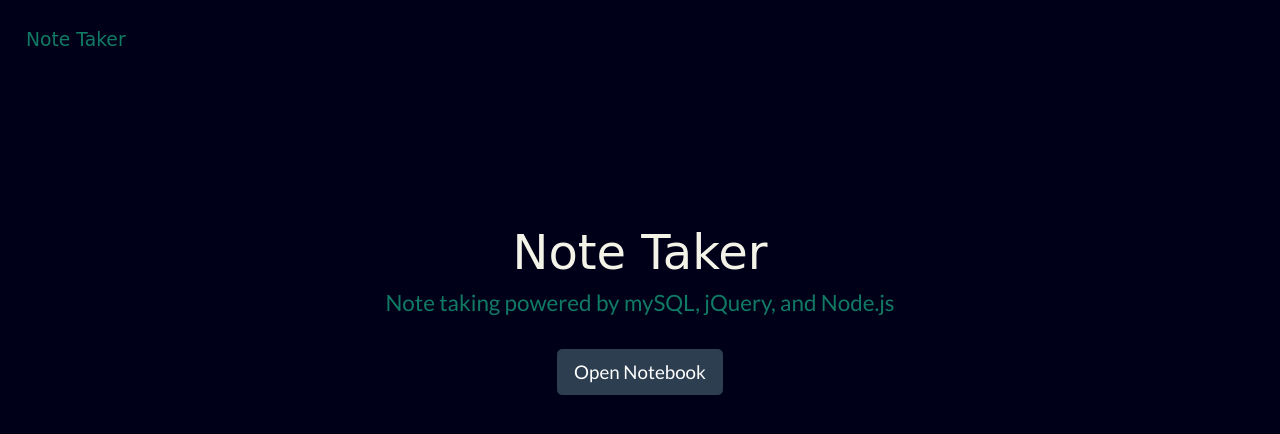
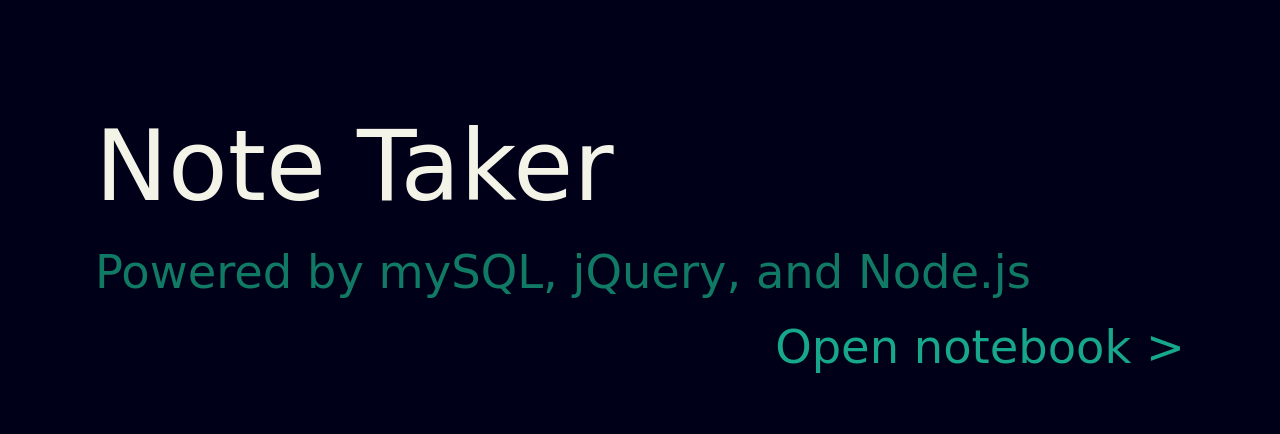
Before and after one commit to egilbertsen/notes-app, a website: page public/index.html in a window 1280 px wide. Drawn offline with nearby package versions, Linux system fonts and the light colour scheme; no server answers; a web font is replaced by a local one.

Commit message:
adding homepage animation

```diff
--- /dev/null
+++ b/public/assets/css/animation.css
@@ -0,0 +1,73 @@
+
+/* based on https://abubakersaeed.netlify.app/designs/d12-block-revealing-effect/ */
+*,
+*::before,
+*::after {
+  margin: 0;
+  padding: 0;
+  box-sizing: border-box;
+}
+
+.hang-right {
+    float: right;
+}
+
+.block-effect .big {
+    font-size: calc(8px + 7vw);
+}
+
+.block-effect .little {
+    font-size: calc(8px + 3vw);
+}
+
+.block-reveal {
+  --t: calc(var(--td) + var(--d));
+  color: transparent;
+  padding: 10px;
+  position: relative;
+  overflow: hidden;
+  animation: revealBlock 0s var(--t) forwards;
+}
+
+.block-reveal::after {
+  content: '';
+  width: 0%;
+  height: 100%;
+  padding-bottom: 4px;
+  position: absolute;
+  top: 0;
+  left: 0;
+  background: var(--bc);
+  animation: revealingIn var(--td) var(--d) forwards, revealingOut var(--td) var(--t) forwards;
+}
+
+
+/* animations */
+@keyframes revealBlock {
+  100% {
+    color: var(--c);
+  }
+}
+
+@keyframes revealingIn {
+
+  0% {
+    width: 0;
+  }
+
+  100% {
+    width: 100%;
+  }
+}
+
+@keyframes revealingOut {
+
+  0% {
+    transform: translateX(0);
+  }
+
+  100% {
+    transform: translateX(100%);
+  }
+
+}
--- a/public/assets/css/styles.css
+++ b/public/assets/css/styles.css
@@ -12,11 +12,10 @@
 
 h3 {
   color: #117A65;
-  font-size: 1.4rem;
+
 }
-
-.jumbotron {
-  background-color:#000019;
+.animDiv {
+  margin-top: calc(8px + 7vw);
 }
 
 .navbar a {
--- a/public/index.html
+++ b/public/index.html
@@ -9,19 +9,22 @@
   <link href="https://fonts.googleapis.com/css2?family=Rakkas&display=swap" rel="stylesheet">
   <link rel="stylesheet" href="https://cdnjs.cloudflare.com/ajax/libs/bootswatch/4.1.3/flatly/bootstrap.min.css" />
   <link rel="stylesheet" href="/assets/css/styles.css">
-</head>
+  <link rel="stylesheet" href="/assets/css/animation.css">
 </head>
 
+
 <body>
-  <nav class="navbar">
-    <a class="navbar-brand" href="/">Note Taker
-    </a>
-  </nav>
   <div class="container">
-    <div style="margin-top: 80px;" class="jumbotron text-center">
-      <h1>Note Taker <span role="img" aria-label="Memo"></span></h1>
-      <h3>Note taking powered by mySQL, jQuery, and Node.js</h4>
-      <a class="btn btn-primary btn-lg mt-4" href="/notes" role="button">Open Notebook</a>
+    <div class="animDiv">
+      <h1 class="block-effect" style="--td: 1.2s">
+        <div class="block-reveal big" style="--bc: #117A65; --d: .15s; --c: #f4f3e8">Note Taker</div>
+        <div class="block-reveal little" style="--bc: #0A493C; --d: .5s; --c: #117A65">
+          Powered by mySQL, jQuery, and Node.js
+        </div>
+        <div class="block-reveal little" style="--bc: #062B24; --d: .75s; --c: #17A78A">
+          <div class="hang-right" onclick="location.href='/notes';" style="cursor: pointer;">Open notebook ></div>
+        </div>
+      </h1>
     </div>
   </div>
 
@@ -29,4 +32,5 @@
   <script src="/assets/js/index.js"></script>
 </body>
 
+
 </html>
```
